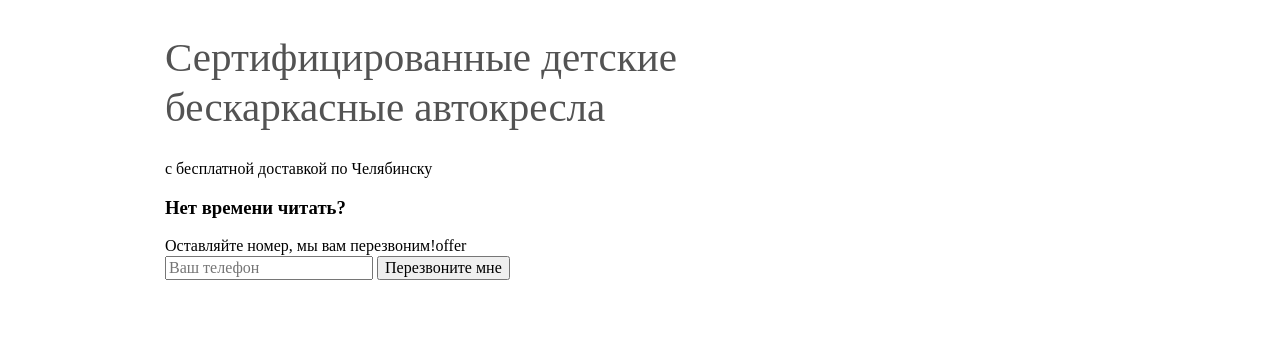
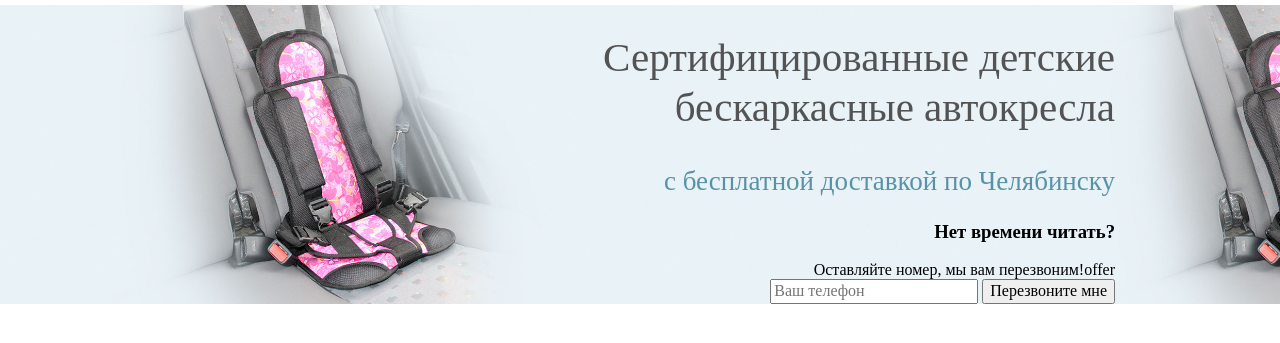
Before and after one commit to nabzhanik94/child, a plain HTML site: page index.html in a window 1280 px wide. Shown: the part 115-458 px from the top of the page. Drawn offline with nearby package versions, Linux system fonts and the light colour scheme.

Commit message:
Продолжаю верстать блок hero

```diff
--- a/index.html
+++ b/index.html
@@ -34,7 +34,7 @@
                 <div class="hero-block">
                     <div class="hero-text">
                         <h1 class="hero-text__title">
-                            Сертифицированные детские бескаркасные автокресла
+                            Сертифицированные детские <br> бескаркасные автокресла
                         </h1> <!-- /.hero-text__title -->
                         <span class="hero-text__subtitle">с бесплатной доставкой по Челябинску</span> <!-- /.hero-text__subtitle -->
                     </div>
--- a/sass/blocks/_hero.sass
+++ b/sass/blocks/_hero.sass
@@ -1,12 +1,28 @@
 .hero
+    background: url('/child/img/hero/hero-bg.jpg')
+    background-size: contain
+    position: relative
+    background-repeat: repeat-x
+    text-align: right
+
     &-block
         display: flex
         flex-direction: column
-        background-image: url(../img/hero/hero-bg.img)
+        // align-items: right
+        text-align: right
+
+
     &-text
         &__title
-            width: 595px
+            // width: 595px
             color: #535353
             font-size: 41px
             font-weight: 400
             line-height: 50px
+        &__subtitle
+            padding-top: 20px
+            color: #5892a6;
+            // font-family: "Museo Sans Cyrl -500";
+            font-size: 27px;
+            font-weight: 400;
+            line-height: 42.35px;
```
Also changed, not shown: css/style.css, img/hero/bg.jpg (added), 1 other file.
